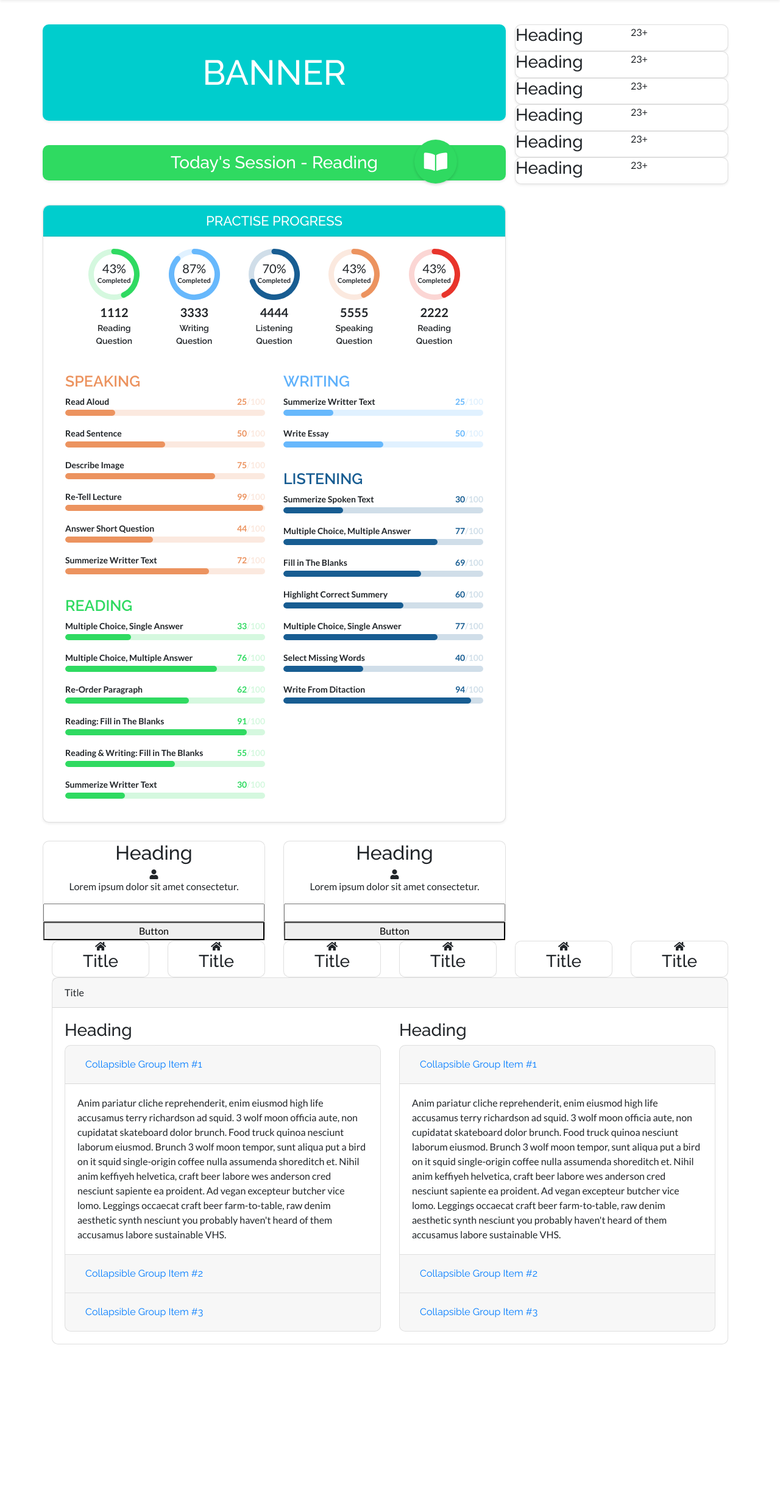
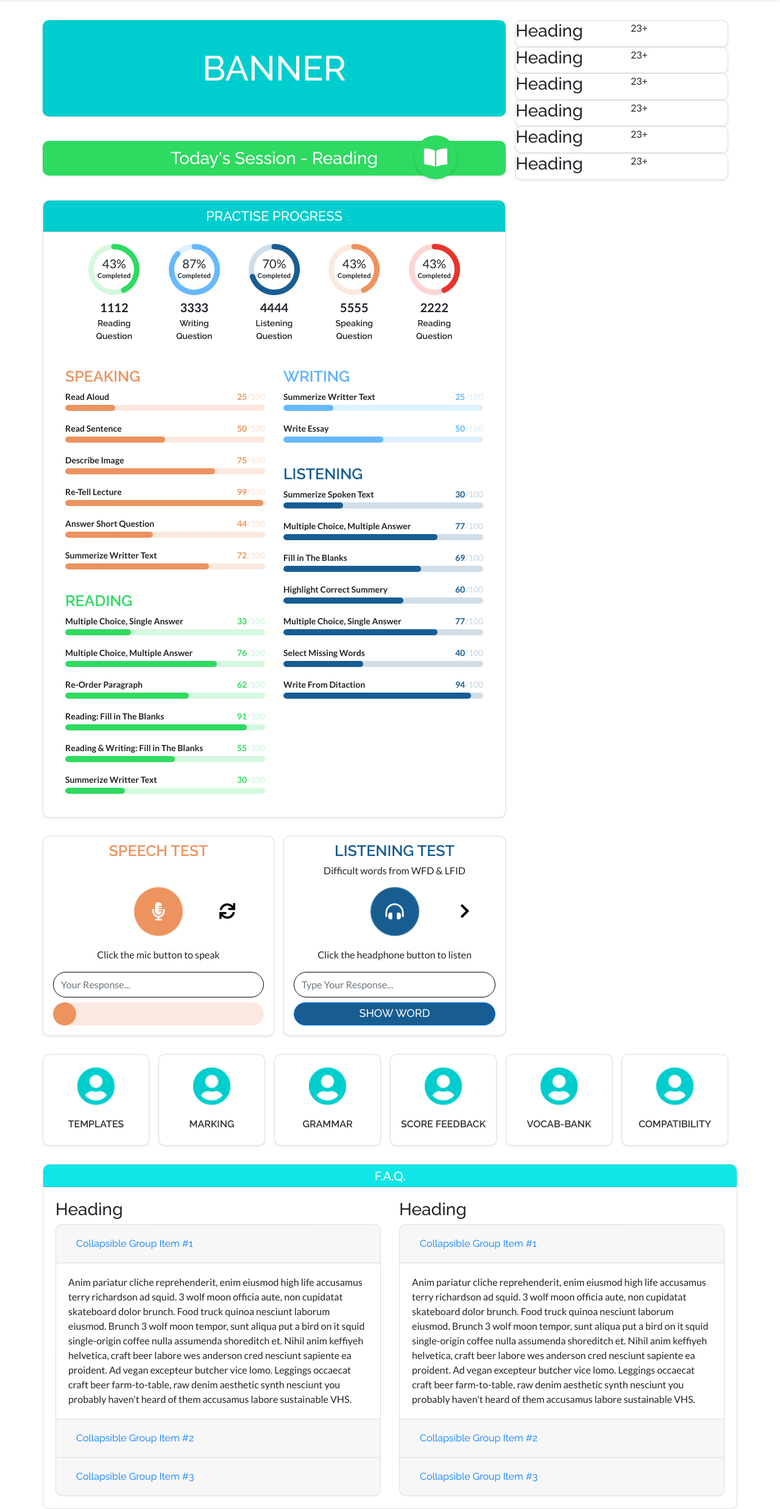
Before and after one commit to PVKotecha/alfa-dashboard, a PHP site: page /index.html in a window 1280 px wide. Shown: the part 77-2552 px from the top of the page at 61% size. Before the commit the page ends 2282 px from the top, so only its background shows below. Run offline with PHP 8.4, Linux system fonts and the light colour scheme.

Commit message:
[wip] dashboard

```diff
--- a/css/alfa-style.css
+++ b/css/alfa-style.css
@@ -10,6 +10,10 @@ body{
 }
 .card{
     border-radius: 10px;
+}
+.form-control:focus,
+.btn-primary.focus, .btn-primary:focus{
+    box-shadow: none;
 }
 .alfa-bg-green{
     background-color: #2fda61;
@@ -56,7 +60,7 @@ body{
 
 /*Alfa BODY*/
 .alfa-body{
-    margin-top: 40px;
+    margin-top: 110px;
 }
 .alfa-banner-card{
     background-color: #00cdcd;
@@ -223,11 +227,11 @@ body{
 }
 /*Progress Bar*/
 .progress.alfa-progress{
-    border-radius: 10px;
+    border-radius: 50px;
     height: 10px;
 }
 .progress.alfa-progress .progress-bar{
-    border-radius: 10px;
+    border-radius: 50px;
 }
 .progress.alfa-progress.alfa-bg-orange{
     background-color: rgba(236, 147, 95, .2);
@@ -267,6 +271,126 @@ body{
 .alfa-speech-test-card{
     margin-top: 30px;
     text-align: center;
+    display: block;
+    padding: 0 16px 16px;
+    box-shadow: 0 .125rem .25rem rgba(0,0,0,.075)!important;
+}
+.alfa-listen-test-card h3,
+.alfa-speech-test-card h3{
+    text-transform: uppercase;
+    font-size: 25px;
+    font-weight: 600;
+    margin: 8px 0 6px;
+}
+.alfa-listen-test-card h3{
+    color: #185d92;
+}
+.alfa-speech-test-card h3{
+    color: #ec935f;
+}
+.alfa-speech-test-card i,
+.alfa-listen-test-card i{
+    color: #fff;
+    font-size: 30px;
+    border-radius: 50%;
+}
+.alfa-speech-test-card i{
+    background-color: #ec935f;
+    padding: 24px 29px;
+    animation: pulse_animation_orange 1.3s infinite;
+}
+.alfa-listen-test-card i{
+    background-color: #185d92;
+    padding: 24px;
+    animation: pulse_animation_blue 1.3s infinite;
+}
+p.alfa-test-card-bottom-content{
+    margin-top: 20px;
+}
+.alfa-listen-test-card a.alfa-test-card-controller,
+.alfa-speech-test-card a.alfa-test-card-controller{
+    position: absolute;
+    right: 50px;
+    top: 50%;
+    transform: translate(-50%, -155%);
+    font-size: 26px;
+    color: #000;
+}
+.alfa-listen-test-card .alfa-form-control,
+.alfa-speech-test-card .alfa-form-control{
+    border-color: #000;
+    border-radius: 30px;
+    margin-bottom: 8px;
+    line-height: 3;
+    height: 42px;
+}
+.alfa-speech-test-card .progress.alfa-progress{
+    height: 38px;
+}
+.alfa-show-word-btn{
+    background-color: #185d92;
+    font-size: 18px;
+    color: #fff;
+    font-family: 'Raleway', sans-serif;
+    border-radius: 50px;
+    max-height: 38px;
+    padding-top: 3px;
+    font-weight: 500;
+    text-transform: uppercase;
+}
+
+/*SIX CARDS*/
+.alfa-six-card-section{
+    margin-top: 30px;
+}
+.alfa-six-card-section .card{
+    padding: 16px 6px;
+    display: block;
+    color: #333;
+    box-shadow: 0 .125rem .25rem rgba(0,0,0,.075)!important;
+}
+.alfa-six-card-section .card img{
+    padding: 5px;
+    min-width: 72px;
+}
+.alfa-six-card-section .card h3{
+    font-size: 16px;
+    text-transform: uppercase;
+    margin-top: 16px;
+    font-weight: 600;
+}
+
+/*FAQ*/
+.alfa-faq-wrapper{
+    margin-top: 30px;
+}
+.alfa-faq-wrapper .card.alfa-faq-card-main .card-header.alfa-faq-card-header-main{
+    text-align: center;
+    text-transform: uppercase;
+    color: #fff;
+    background-color: #11e6e6;
+    font-size: 20px;
+    font-weight: 500;
+    padding: 3px 0;
+    border-top-left-radius: 10px;
+    border-top-right-radius: 10px;
+}
+
+/*pulse_animation*/
+@keyframes pulse_animation_orange {
+    0% { box-shadow: 0 0 0 0 rgba(236, 147, 95, 0.8) }
+    100% { box-shadow: 0 0 0 20px rgba(236, 147, 95, 0) }
+}
+@keyframes pulse_animation_blue {
+    0% { box-shadow: 0 0 0 0 rgba(24, 93, 146, 0.8) }
+    100% { box-shadow: 0 0 0 20px rgba(24, 93, 146, 0) }
+}
+
+
+@media (min-width: 1200px){
+    /* .container, .container-lg, .container-md, .container-sm, .container-xl {
+        max-width: 1200px;
+    } */
 }
 @media(min-width: 992px) and (max-width: 1199.98px){
     .alfa-today-session-card i{
--- a/index.html
+++ b/index.html
@@ -28,7 +28,7 @@
 
 <body>
     <!--Nav-->
-    <nav class="navbar alfa-navbar navbar-expand-lg shadow-sm">
+    <nav class="navbar alfa-navbar navbar-expand-lg shadow-sm bg-white fixed-top">
         <div class="container">
             <a class="navbar-brand" href="#">
                 <img src="img/logo.png" alt="logo" loading="lazy">
@@ -88,7 +88,8 @@
     <div class="alfa-body">
         <div class="container">
             <div class="row">
-                <div class="col-lg-8 px-0">
+                <div class="col-lg-8 px-lg-0">
+                    <!--BANNER, TODAY's SESSION, PROGRESS-->
                     <div class="row no-gutters">
                         <div class="col-lg-12">
                             <div class="card alfa-banner-card">
@@ -102,7 +103,7 @@
                                 <div class="card-header">
                                     <h2>practise progress</h2>
                                 </div>
-                                <div class="card-body px-0">
+                                <div class="card-body px-lg-0">
                                     <div class="row alfa-practise-progress-circle-wrapper text-center">
                                         <div class="col-lg-2 offset-lg-1">
                                             <div class="circle" id="circles-reading-que"></div>
@@ -236,27 +237,37 @@
                               </div>
                         </div>
                     </div>
+                    <!--BANNER, TODAY's SESSION, PROGRESS end-->
+                    <!--SPEECH LISTEN TEST-->
                     <div class="row">
-                        <div class="col-lg-6">
+                        <div class="col-lg-6 pr-lg-0">
                             <div class="card alfa-speech-test-card">
-                                <h2>Heading</h2>
-                                <i class="fa fa-user"></i>
-                                <p>Lorem ipsum dolor sit amet consectetur.</p>
-                                <input type="text">
-                                <button type="btn btn-primary btn-block">Button</button>
+                                <h3>Speech test</h3>
+                                <p>&nbsp;</p>
+                                <a href="javascript:void(0)"><i class="fa fa-microphone-alt"></i></a>
+                                <a href="javascript:void(0)" class="alfa-test-card-controller"><span class="fa fa-sync"></span></a>
+                                <p class="alfa-test-card-bottom-content">Click the mic button to speak</p>
+                                <input type="text" class="form-control alfa-form-control" placeholder="Your Response...">
+                                <div class="progress alfa-progress alfa-bg-orange">
+                                    <div class="progress-bar" role="progressbar" style="width: 11%" aria-valuenow="11" aria-valuemin="0" aria-valuemax="100"></div>
+                                </div>
                             </div>
                         </div>
                         <div class="col-lg-6">
                             <div class="card alfa-listen-test-card">
-                                <h2>Heading</h2>
-                                <i class="fa fa-user"></i>
-                                <p>Lorem ipsum dolor sit amet consectetur.</p>
-                                <input type="text">
-                                <button type="btn btn-primary btn-block">Button</button>
+                                <h3>Listening Test</h3>
+                                <p>Difficult words from WFD &amp; LFID</p>
+                                <a href="javascript:void(0)"><i class="fa fa-headphones-alt"></i></a>
+                                <a href="javascript:void(0)" class="alfa-test-card-controller"><span class="fa fa-chevron-right"></span></a>
+                                <p class="alfa-test-card-bottom-content">Click the headphone button to listen</p>
+                                <input type="text" class="form-control alfa-form-control" placeholder="Type Your Response...">
+                                <button class="btn btn-primary btn-block alfa-show-word-btn">Show Word</button>
                             </div>
                         </div>
                     </div>
+                    <!--SPEECH LISTEN TEST end-->
                 </div>
+                <!--SIDE BAR-->
                 <div class="col-lg-4">
                     <div class="card shadow-sm">
                         <div class="row">
@@ -319,49 +330,64 @@
                         </div>
                     </div>
                 </div>
+                <!--SIDE BAR end-->
             </div>
-            <div class="row text-center">
-                <div class="col-lg-2">
-                    <div class="card">
-                        <i class="fa fa-home"></i>
-                        <h3>Title</h3>
-                    </div>
+            <!--6 CARD-->
+            <div class="row text-center alfa-six-card-section">
+                <div class="col-lg-2 pl-lg-0">
+                    <a href="javascript:void(0);">
+                        <div class="card">
+                            <img src="img/user.png" alt="">
+                            <h3>Templates</h3>
+                        </div>
+                    </a>
                 </div>
-                <div class="col-lg-2">
-                    <div class="card">
-                        <i class="fa fa-home"></i>
-                        <h3>Title</h3>
-                    </div>
+                <div class="col-lg-2 pl-lg-0">
+                    <a href="javascript:void(0);">
+                        <div class="card">
+                            <img src="img/user.png" alt="">
+                            <h3>Marking</h3>
+                        </div>
+                    </a>
                 </div>
-                <div class="col-lg-2">
-                    <div class="card">
-                        <i class="fa fa-home"></i>
-                        <h3>Title</h3>
-                    </div>
+                <div class="col-lg-2 pl-lg-0">
+                    <a href="javascript:void(0);">
+                        <div class="card">
+                            <img src="img/user.png" alt="">
+                            <h3>Grammar</h3>
+                        </div>
+                    </a>
                 </div>
-                <div class="col-lg-2">
-                    <div class="card">
-                        <i class="fa fa-home"></i>
-                        <h3>Title</h3>
-                    </div>
+                <div class="col-lg-2 pl-lg-0">
+                    <a href="javascript:void(0);">
+                        <div class="card">
+                            <img src="img/user.png" alt="">
+                            <h3>Score Feedback</h3>
+                        </div>
+                    </a>
                 </div>
-                <div class="col-lg-2">
-                    <div class="card">
-                        <i class="fa fa-home"></i>
-                        <h3>Title</h3>
-                    </div>
+                <div class="col-lg-2 pl-lg-0">
+                    <a href="javascript:void(0);">
+                        <div class="card">
+                            <img src="img/user.png" alt="">
+                            <h3>Vocab-Bank</h3>
+                        </div>
+                    </a>
                 </div>
-                <div class="col-lg-2">
-                    <div class="card">
-                        <i class="fa fa-home"></i>
-                        <h3>Title</h3>
-                    </div>
+                <div class="col-lg-2 pl-lg-0">
+                    <a href="javascript:void(0);">
+                        <div class="card">
+                            <img src="img/user.png" alt="">
+                            <h3>Compatibility</h3>
+                        </div>
+                    </a>
                 </div>
             </div>
-            <div class="row">
-                <div class="col">
-                    <div class="card">
-                        <div class="card-header">Title</div>
+            <!--6 CARD end-->
+            <div class="row alfa-faq-wrapper">
+                <div class="col px-lg-0">
+                    <div class="card alfa-faq-card-main">
+                        <div class="card-header alfa-faq-card-header-main">F.A.Q.</div>
                         <div class="card-body">
                             <div class="row">
                                 <div class="col-lg-6">
```
